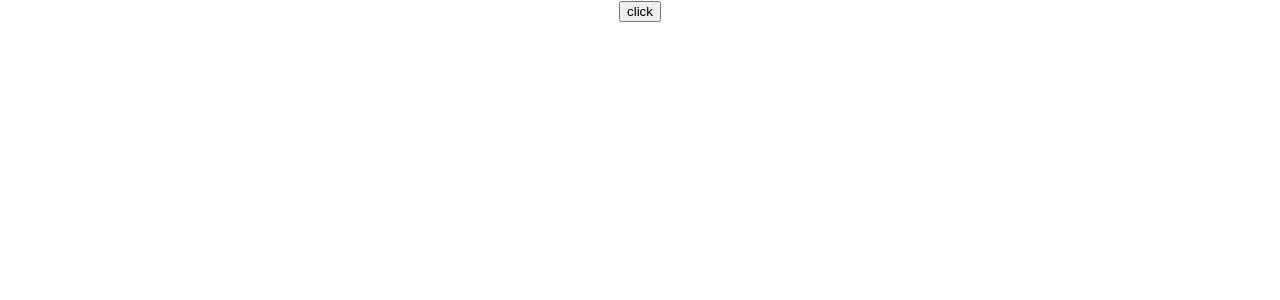
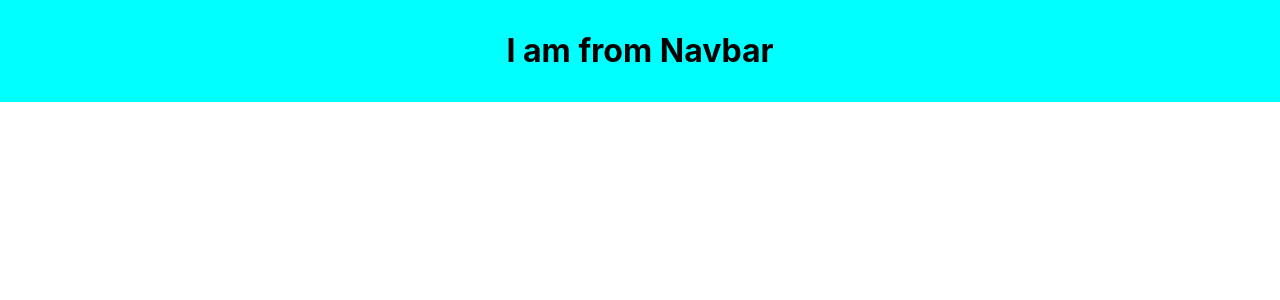
Before and after one commit to Sajjatul21/react-sports-db, a React (Create React App) app: page / in a window 1280 px wide. Shown: the top 300 px of the page. Built offline with nearby package versions, Linux system fonts and the light colour scheme.

Commit message:
create nav and home

```diff
--- a/src/App.js
+++ b/src/App.js
@@ -1,20 +1,11 @@
-
 import './App.css';
-import { useEffect, useState } from 'react';
+import Nav from './components/Nav/Nav';
 
 function App() {
-  // const [players, setPlayers] = useState([]);
-  const [controle, setControle] = useState(false);
-  useEffect(() => {
-    console.log('vai ami achiiiii')
-  }, [controle]);
-  const handleEffect = () => {
-    setControle(!controle)
-  }
-  console.log(controle)
+
   return (
     <div className="App">
-      <button onClick={handleEffect}>click</button>
+      <Nav></Nav>
     </div>
   );
 }
--- /dev/null
+++ b/src/components/Nav/Nav.css
@@ -0,0 +1,4 @@
+.nav-container {
+    background-color: cyan;
+    padding: 10px;
+}
--- /dev/null
+++ b/src/components/Nav/Nav.js
@@ -0,0 +1,11 @@
+import React from 'react';
+import './Nav.css'
+const Nav = () => {
+    return (
+        <div className='nav-container'>
+            <h1>I am from Navbar</h1>
+        </div>
+    );
+};
+
+export default Nav;
```
Also changed, not shown: src/components/Home/Home.js (added, +10 -0 lines), src/components/Home/Home.css (added).
